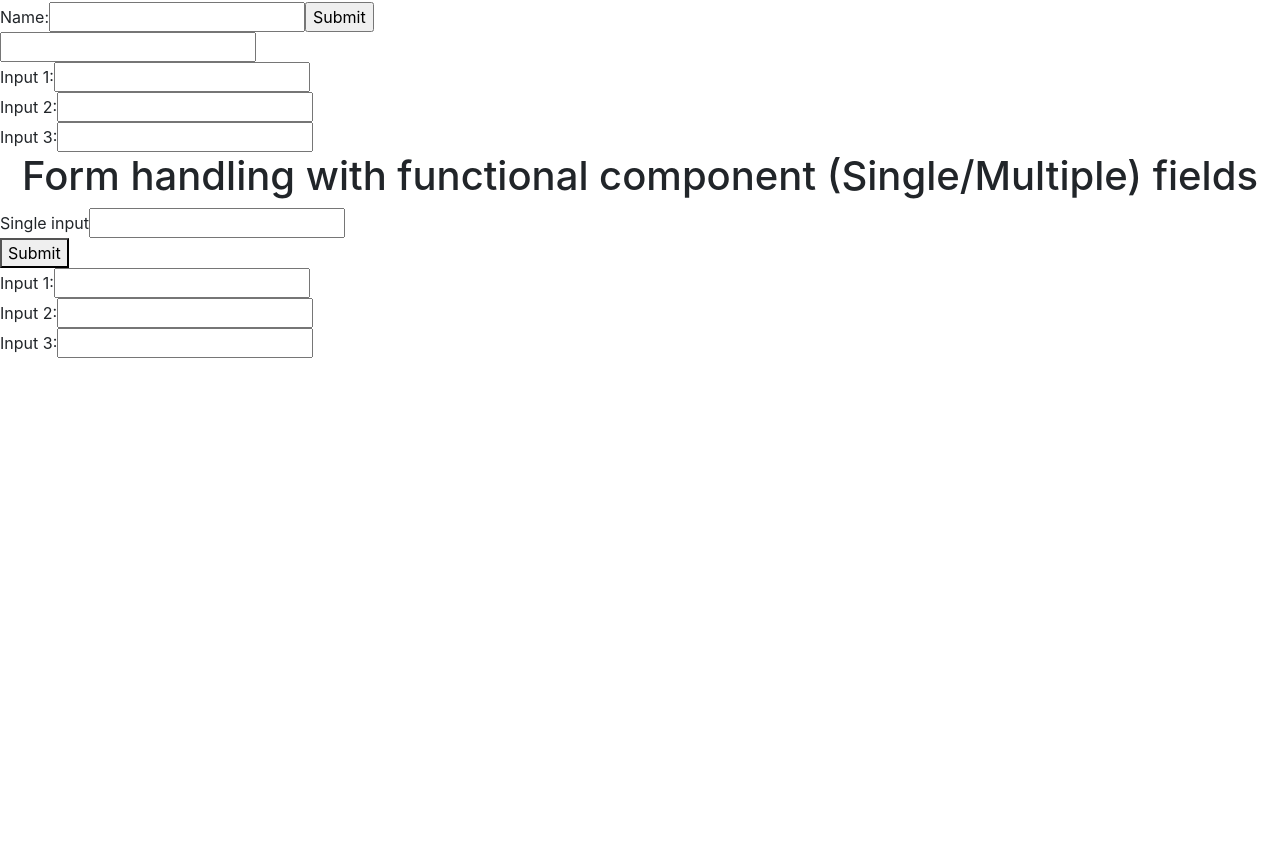
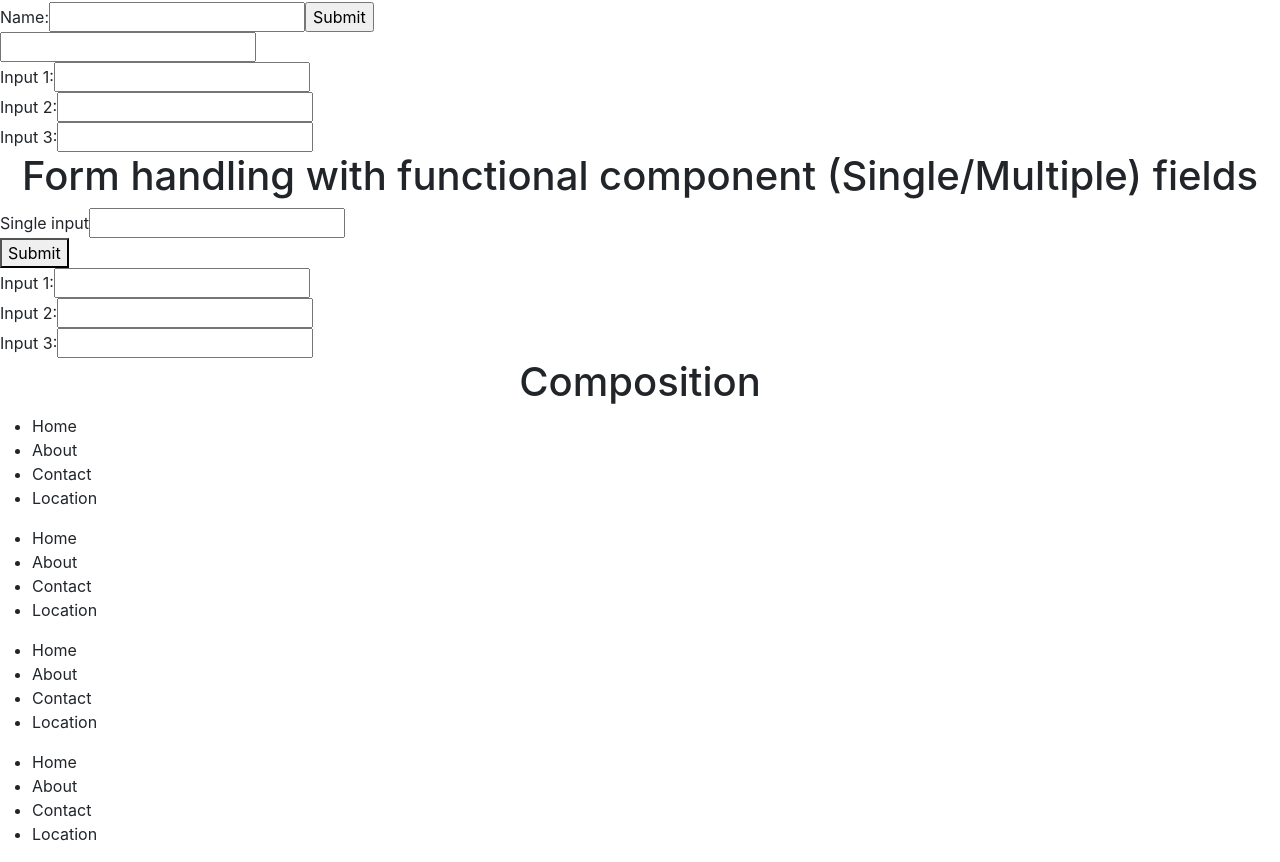
Before and after one commit to wariszargardev/React-Learning-2022, a React (Create React App) app: page / in a window 1280 px wide. Shown: the part 918-1780 px from the top of the page. Before the commit the page ends 1276 px from the top, so only its background shows below. Built offline with nearby package versions, Linux system fonts and the light colour scheme.

Commit message:
composition

```diff
--- a/src/App.js
+++ b/src/App.js
@@ -8,6 +8,8 @@ import ControlledComponents from "./Component/form/ControlledComponents";
 import ControlledComponentSetMultipleValue from "./Component/form/ControlledComponentSetMultipleValue";
 import SingleInputForm from "./Component/form/funcrional component/SingleInputForm";
 import MultipleInputForm from "./Component/form/funcrional component/MultipleInputForm";
+import Sidebar from "./Component/composition/Sidebar";
+import Content from "./Component/composition/Content";
 
 function App() {
     return (
@@ -35,6 +37,17 @@ function App() {
             <h1 style={{textAlign: "center"}}>Form handling with functional component (Single/Multiple) fields</h1>
             <SingleInputForm/>
             <MultipleInputForm/>
+
+
+            <h1 style={{textAlign: "center"}}>Composition</h1>
+
+
+                <Sidebar>
+                        <Content />
+                        <Content />
+                        <Content />
+                        <Content />
+                </Sidebar>
         </>
     );
 }
--- /dev/null
+++ b/src/Component/composition/Content.js
@@ -0,0 +1,12 @@
+const Content = () => {
+    return(
+        <ul>
+            <li>Home</li>
+            <li>About</li>
+            <li>Contact</li>
+            <li>Location</li>
+        </ul>
+    )
+}
+
+export default Content
--- /dev/null
+++ b/src/Component/composition/Sidebar.js
@@ -0,0 +1,9 @@
+const Sidebar = (props) => {
+    return (
+        <div>
+            {props.children}
+        </div>
+    );
+};
+
+export default Sidebar;
```
